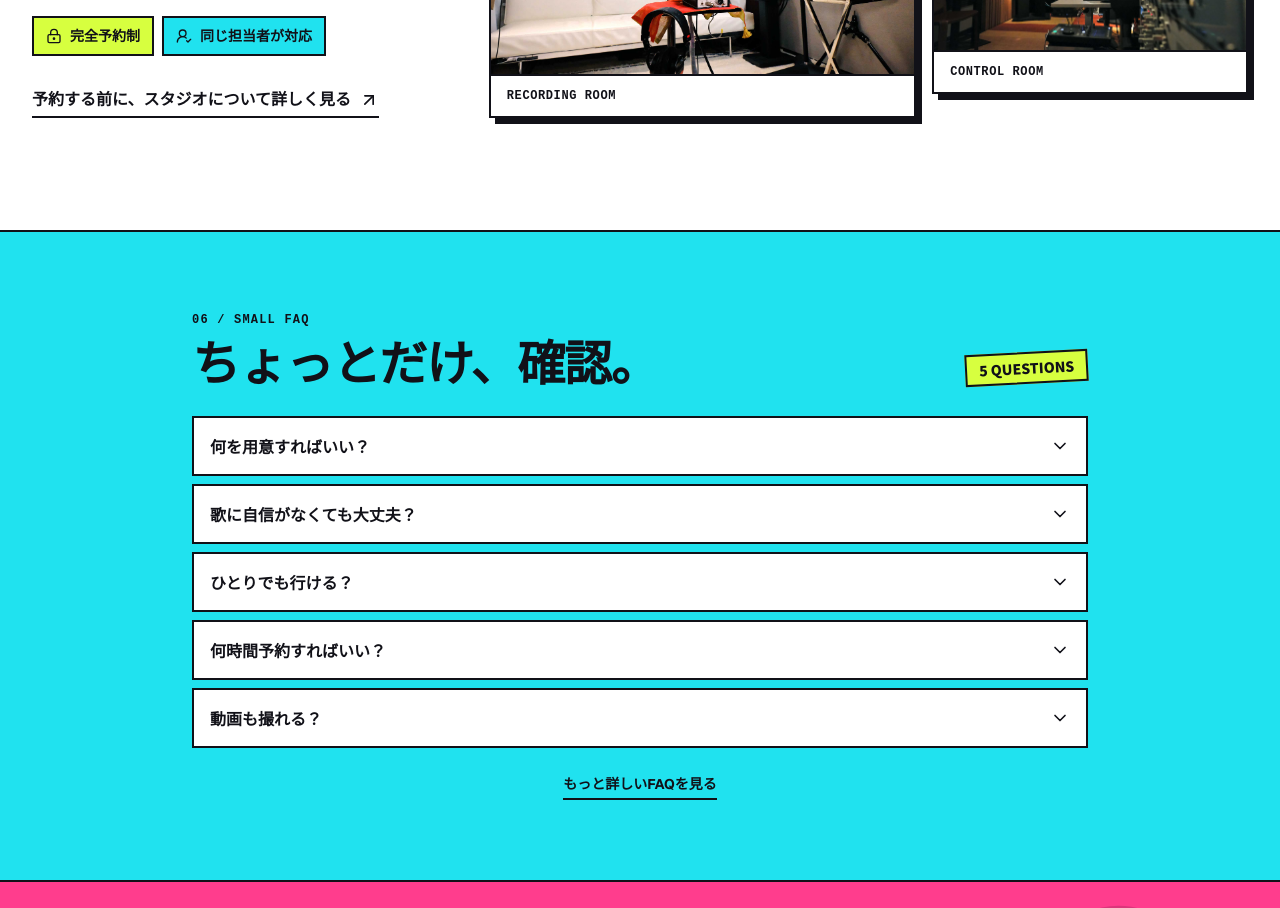
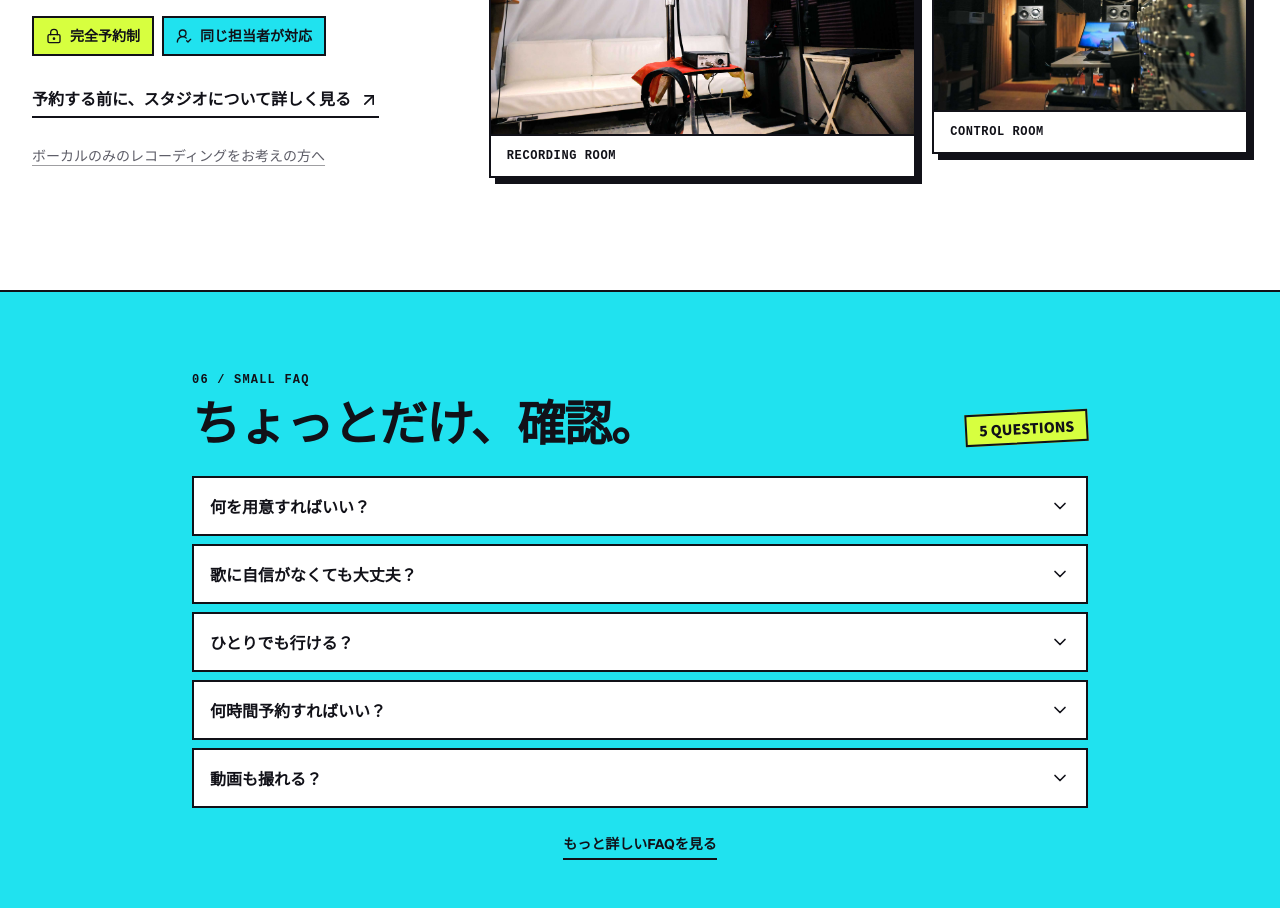
Before and after one commit to tetsufujiki/usi-utattemita, a Next.js app: page / in a window 1280 px wide. Shown: the part 5160-6068 px from the top of the page. Built offline with nearby package versions, Linux system fonts and the light colour scheme.

Commit message:
feat: link to vocal recording service

```diff
--- a/components/sections/about-studio.tsx
+++ b/components/sections/about-studio.tsx
@@ -46,6 +46,11 @@ export function AboutStudio() {
               予約する前に、スタジオについて詳しく見る
               <ArrowUpRight className="size-5 shrink-0 transition-transform group-hover:-translate-y-0.5 group-hover:translate-x-0.5" aria-hidden="true" />
             </a>
+            <p className="mt-4 text-sm font-medium leading-relaxed text-muted-foreground">
+              <a href="https://studio.united-studio.com/vocal-recording" className="inline-flex min-h-11 items-center underline decoration-foreground/40 underline-offset-4 transition-colors hover:text-primary focus-visible:outline-4 focus-visible:outline-offset-4">
+                ボーカルのみのレコーディングをお考えの方へ
+              </a>
+            </p>
           </div>
 
           <div className="grid gap-4 sm:grid-cols-[1.15fr_0.85fr] sm:items-end">
```
